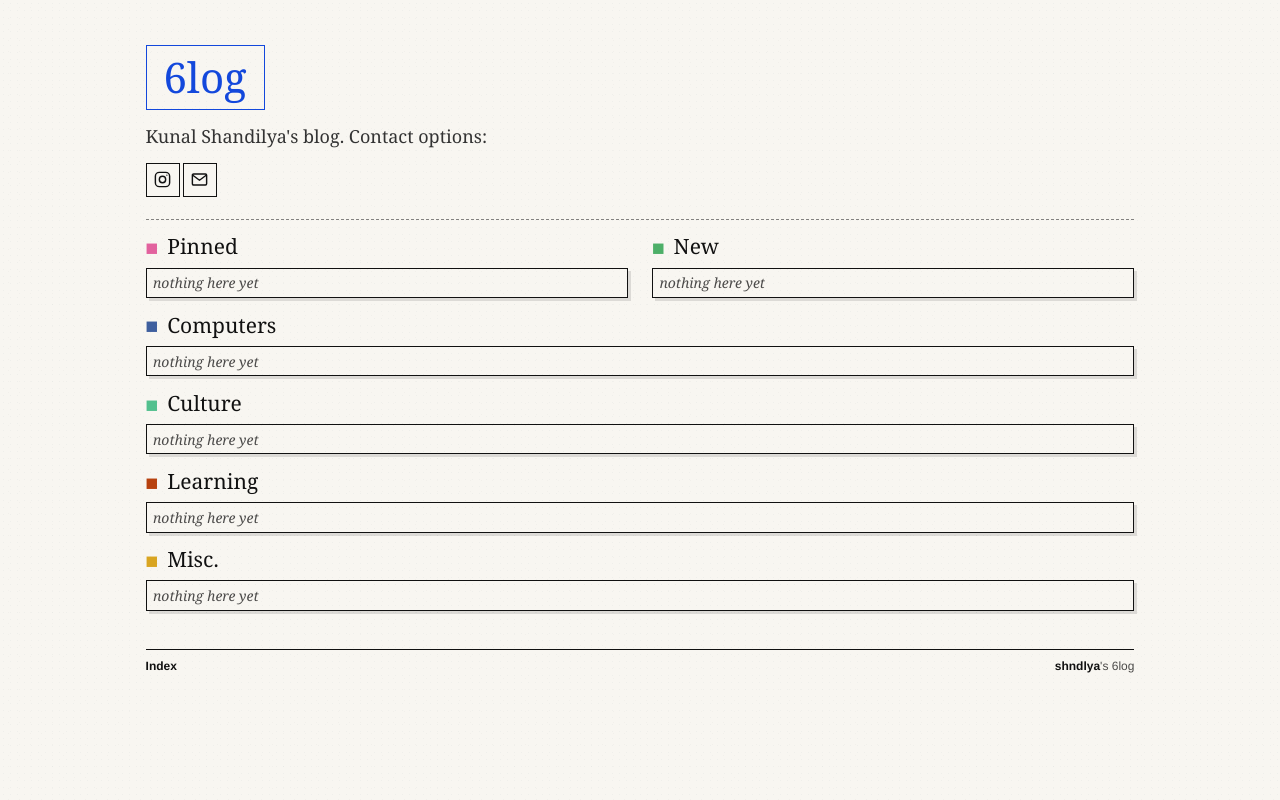
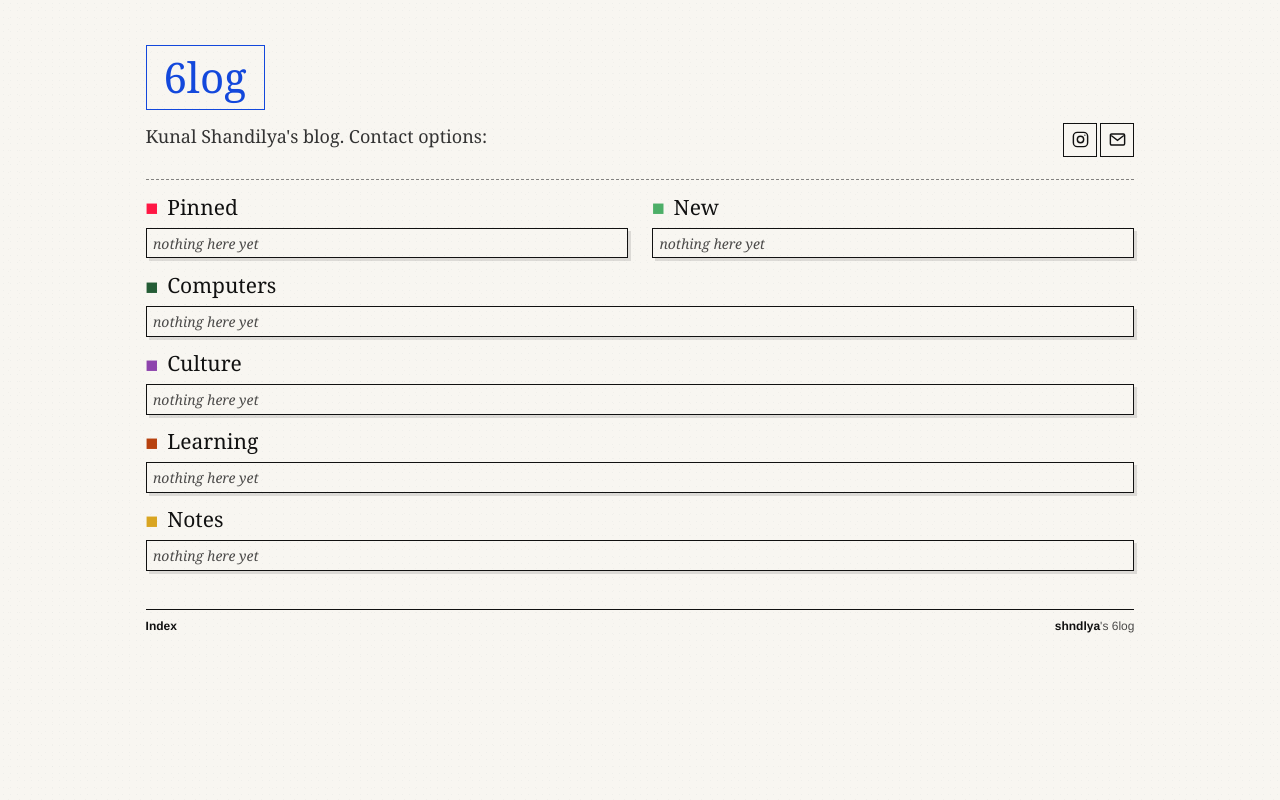
Before and after one commit to shndlya/6log, a plain HTML site: page site/index.html in a window 1280 px wide. Drawn offline with Linux system fonts and the light colour scheme.

Commit message:
site tweks

```diff
--- a/site/index.html
+++ b/site/index.html
@@ -15,14 +15,10 @@
   <section class="about-grid">
     <div class="about-col">
       <p class="about-note">Kunal Shandilya's blog. Contact options:</p>
-      <div class="contact-grid">
-        <a class="contact-instagram" href="https://instagram.com/shndlya" target="_blank" rel="noopener" aria-label="Instagram"
-          ><svg viewBox="0 0 24 24" fill="none" stroke="currentColor" stroke-width="1.8" stroke-linecap="round" stroke-linejoin="round"><rect x="3" y="3" width="18" height="18" rx="5"/><circle cx="12" cy="12" r="4"/><circle cx="17.5" cy="6.5" r="0.8" fill="currentColor" stroke="none"/></svg
-        ></a>
-        <a class="contact-email" href="mailto:shndlya@proton.me" aria-label="Email shndlya@proton.me"
-          ><svg viewBox="0 0 24 24" fill="none" stroke="currentColor" stroke-width="1.8" stroke-linecap="round" stroke-linejoin="round"><rect x="3" y="5" width="18" height="14" rx="1.5"/><path d="m4 7 8 6 8-6"/></svg
-        ></a>
-      </div>
+    </div>
+    <div class="contact-grid">
+      <a class="contact-instagram" href="https://instagram.com/shndlya" target="_blank" rel="noopener" aria-label="Instagram"><svg viewBox="0 0 24 24" fill="none" stroke="currentColor" stroke-width="1.8"><rect x="3" y="3" width="18" height="18" rx="5"/><circle cx="12" cy="12" r="4"/><circle cx="17.5" cy="6.5" r="0.8" fill="currentColor" stroke="none"/></svg></a>
+      <a class="contact-email" href="mailto:shndlya@proton.me" aria-label="Email shndlya@proton.me"><svg viewBox="0 0 24 24" fill="none" stroke="currentColor" stroke-width="1.8"><rect x="3" y="5" width="18" height="14" rx="1.5"/><path d="m4 7 8 6 8-6"/></svg></a>
     </div>
   </section>
 
@@ -72,7 +68,7 @@
   </table>
   </section>
   <section>
-<h2 class="section-title"><span class="bullet d-misc" aria-hidden="true">■</span><a href="misc.html" hx-get="misc.html" hx-push-url="true" hx-target="#main" hx-select="#main" hx-swap="outerHTML" >Misc.</a></h2>
+<h2 class="section-title"><span class="bullet d-notes" aria-hidden="true">■</span><a href="notes.html" hx-get="notes.html" hx-push-url="true" hx-target="#main" hx-select="#main" hx-swap="outerHTML" >Notes</a></h2>
 <table class="posts">
     <tbody>
 <tr><td colspan="3" class="empty">nothing here yet</td></tr>
--- a/site/style.css
+++ b/site/style.css
@@ -19,12 +19,12 @@
   --page-pad: 1.1rem;
   --sec-gap: 0.9rem;         /* box-to-box gap between tables ~45px (+20%) */
   /* category bullet colors */
-  --d-pinned: #e2629e;
+  --d-pinned: #ff1744;
   --d-new: #4caf67;
-  --d-computers: #3e5f9e;
+  --d-computers: #245c35;
   --d-learning: #b7410e;
-  --d-culture: #52c08e;
-  --d-misc: #d9a521;
+  --d-culture: #8e44ad;
+  --d-notes: #d9a521;
 }
 
 * { box-sizing: border-box; }
@@ -122,7 +122,7 @@ main > .section-title:first-child { margin-top: 0; }
 .d-computers { color: var(--d-computers); }
 .d-learning { color: var(--d-learning); }
 .d-culture { color: var(--d-culture); }
-.d-misc { color: var(--d-misc); }
+.d-notes { color: var(--d-notes); }
 
 @keyframes bullet-breathe {
   from { opacity: 1; }
@@ -156,7 +156,10 @@ main > .section-title:first-child { margin-top: 0; }
 /* --- about block ------------------------------------------------------ */
 
 .about-grid {
-  display: block;
+  display: grid;
+  grid-template-columns: 1fr auto;
+  gap: 0.9rem;
+  align-items: start;
 }
 
 .about-col {
@@ -176,7 +179,7 @@ main > .section-title:first-child { margin-top: 0; }
   display: flex;
   gap: 3px;
   width: fit-content;
-  margin-top: 0.8rem;
+  margin-top: 0;
 }
 
 .contact-grid a {
--- a/static/style.css
+++ b/static/style.css
@@ -19,12 +19,12 @@
   --page-pad: 1.1rem;
   --sec-gap: 0.9rem;         /* box-to-box gap between tables ~45px (+20%) */
   /* category bullet colors */
-  --d-pinned: #e2629e;
+  --d-pinned: #ff1744;
   --d-new: #4caf67;
-  --d-computers: #3e5f9e;
+  --d-computers: #245c35;
   --d-learning: #b7410e;
-  --d-culture: #52c08e;
-  --d-misc: #d9a521;
+  --d-culture: #8e44ad;
+  --d-notes: #d9a521;
 }
 
 * { box-sizing: border-box; }
@@ -122,7 +122,7 @@ main > .section-title:first-child { margin-top: 0; }
 .d-computers { color: var(--d-computers); }
 .d-learning { color: var(--d-learning); }
 .d-culture { color: var(--d-culture); }
-.d-misc { color: var(--d-misc); }
+.d-notes { color: var(--d-notes); }
 
 @keyframes bullet-breathe {
   from { opacity: 1; }
@@ -156,7 +156,10 @@ main > .section-title:first-child { margin-top: 0; }
 /* --- about block ------------------------------------------------------ */
 
 .about-grid {
-  display: block;
+  display: grid;
+  grid-template-columns: 1fr auto;
+  gap: 0.9rem;
+  align-items: start;
 }
 
 .about-col {
@@ -176,7 +179,7 @@ main > .section-title:first-child { margin-top: 0; }
   display: flex;
   gap: 3px;
   width: fit-content;
-  margin-top: 0.8rem;
+  margin-top: 0;
 }
 
 .contact-grid a {
```
Also changed, not shown: 1 other file.
